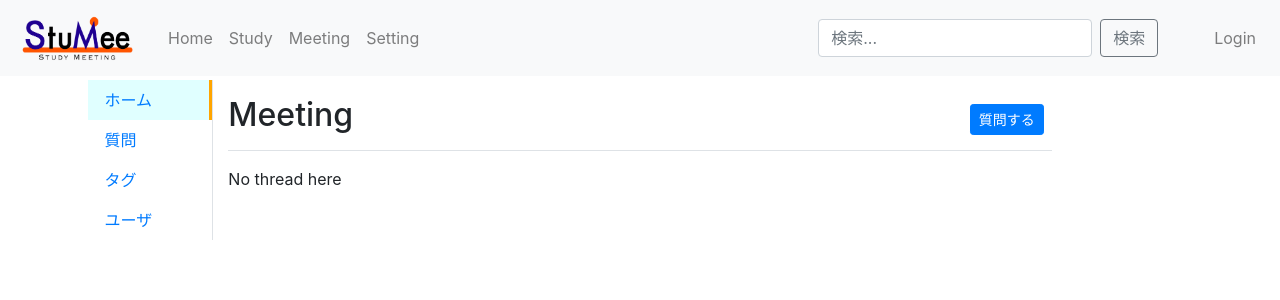
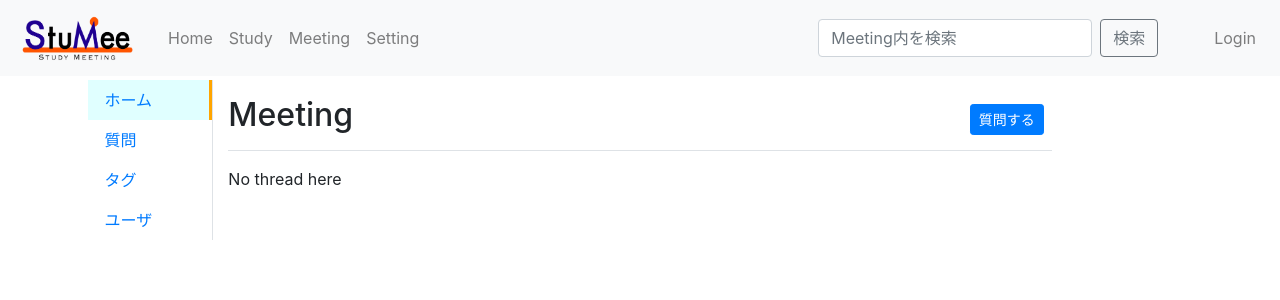
Before and after one commit to Ryuji-commit/StuMee, a Django app: page /meeting/ in a window 1280 px wide. Shown: the top 300 px of the page. Run offline with Django 3.2, Linux system fonts and the light colour scheme; data that the repository does not hold is empty; some libraries are stand-ins or nearby versions.

Commit message:
Change Meeting search form.

```diff
--- a/stumee_meeting/templates/thread/all_tag.html
+++ b/stumee_meeting/templates/thread/all_tag.html
@@ -4,7 +4,7 @@
 
 {% block search_form %}
 <form class="form-inline my-2 my-lg-0 mr-5" action="{% url 'stumee_search:meeting_search' %}" method="get">
-      <input name="meeting_search_form" type="search" class="form-control mr-sm-2" placeholder="検索..." aria-label="検索..." value="{{ request.GET.search_form }}">
+      <input name="meeting_search_form" type="search" class="form-control mr-sm-2" placeholder="Meeting内を検索" aria-label="検索..." value="{{ request.GET.search_form }}">
       <button type="submit" class="btn btn-outline-secondary my-2 my-sm-0">検索</button>
 </form>
 {% endblock %}
--- a/stumee_meeting/templates/thread/index.html
+++ b/stumee_meeting/templates/thread/index.html
@@ -4,7 +4,7 @@
 
 {% block search_form %}
 <form class="form-inline my-2 my-lg-0 mr-5" action="{% url 'stumee_search:meeting_search' %}" method="get">
-      <input name="meeting_search_form" type="search" class="form-control mr-sm-2" placeholder="検索..." aria-label="検索..." value="{{ request.GET.search_form }}">
+      <input name="meeting_search_form" type="search" class="form-control mr-sm-2" placeholder="Meeting内を検索" aria-label="検索..." value="{{ request.GET.search_form }}">
       <button type="submit" class="btn btn-outline-secondary my-2 my-sm-0">検索</button>
 </form>
 {% endblock %}
--- a/stumee_meeting/templates/thread/post_thread.html
+++ b/stumee_meeting/templates/thread/post_thread.html
@@ -4,7 +4,7 @@
 
 {% block search_form %}
 <form class="form-inline my-2 my-lg-0 mr-5" action="{% url 'stumee_search:meeting_search' %}" method="get">
-      <input name="meeting_search_form" type="search" class="form-control mr-sm-2" placeholder="検索..." aria-label="検索..." value="{{ request.GET.search_form }}">
+      <input name="meeting_search_form" type="search" class="form-control mr-sm-2" placeholder="Meeting内を検索" aria-label="検索..." value="{{ request.GET.search_form }}">
       <button type="submit" class="btn btn-outline-secondary my-2 my-sm-0">検索</button>
 </form>
 {% endblock %}
--- a/stumee_meeting/templates/thread/question.html
+++ b/stumee_meeting/templates/thread/question.html
@@ -4,7 +4,7 @@
 
 {% block search_form %}
 <form class="form-inline my-2 my-lg-0 mr-5" action="{% url 'stumee_search:meeting_search' %}" method="get">
-      <input name="meeting_search_form" type="search" class="form-control mr-sm-2" placeholder="検索..." aria-label="検索..." value="{{ request.GET.search_form }}">
+      <input name="meeting_search_form" type="search" class="form-control mr-sm-2" placeholder="Meeting内を検索" aria-label="検索..." value="{{ request.GET.search_form }}">
       <button type="submit" class="btn btn-outline-secondary my-2 my-sm-0">検索</button>
 </form>
 {% endblock %}
--- a/stumee_meeting/templates/thread/tag_list.html
+++ b/stumee_meeting/templates/thread/tag_list.html
@@ -4,7 +4,7 @@
 
 {% block search_form %}
 <form class="form-inline my-2 my-lg-0 mr-5" action="{% url 'stumee_search:meeting_search' %}" method="get">
-      <input name="meeting_search_form" type="search" class="form-control mr-sm-2" placeholder="検索..." aria-label="検索..." value="{{ request.GET.search_form }}">
+      <input name="meeting_search_form" type="search" class="form-control mr-sm-2" placeholder="Meeting内を検索" aria-label="検索..." value="{{ request.GET.search_form }}">
       <button type="submit" class="btn btn-outline-secondary my-2 my-sm-0">検索</button>
 </form>
 {% endblock %}
--- a/stumee_meeting/templates/thread/thread.html
+++ b/stumee_meeting/templates/thread/thread.html
@@ -9,7 +9,7 @@
 
 {% block search_form %}
 <form class="form-inline my-2 my-lg-0 mr-5" action="{% url 'stumee_search:meeting_search' %}" method="get">
-      <input name="meeting_search_form" type="search" class="form-control mr-sm-2" placeholder="検索..." aria-label="検索..." value="{{ request.GET.search_form }}">
+      <input name="meeting_search_form" type="search" class="form-control mr-sm-2" placeholder="Meeting内を検索" aria-label="検索..." value="{{ request.GET.search_form }}">
       <button type="submit" class="btn btn-outline-secondary my-2 my-sm-0">検索</button>
 </form>
 {% endblock %}
--- a/stumee_search/templates/stumee_search/search_result.html
+++ b/stumee_search/templates/stumee_search/meeting_search_result.html
@@ -4,7 +4,7 @@
 
 {% block search_form %}
 <form class="form-inline my-2 my-lg-0 mr-5" action="{% url 'stumee_search:meeting_search' %}" method="get">
-      <input name="meeting_search_form" type="search" class="form-control mr-sm-2" placeholder="検索..." aria-label="検索..." value="{{ request.GET.search_form }}">
+      <input name="meeting_search_form" type="search" class="form-control mr-sm-2" placeholder="Meeting内を検索" aria-label="検索..." value="{{ request.GET.search_form }}">
       <button type="submit" class="btn btn-outline-secondary my-2 my-sm-0">検索</button>
 </form>
 {% endblock %}
--- a/stumee_search/views.py
+++ b/stumee_search/views.py
@@ -6,7 +6,7 @@ from stumee_meeting.models import Thread
 
 # The ListView for search function of Meeting
 class MeetingSearchView(generic.ListView):
-    template_name = 'stumee_search/search_result.html'
+    template_name = 'stumee_search/meeting_search_result.html'
     context_object_name = 'search_results'
 
     def get_queryset(self):
```
